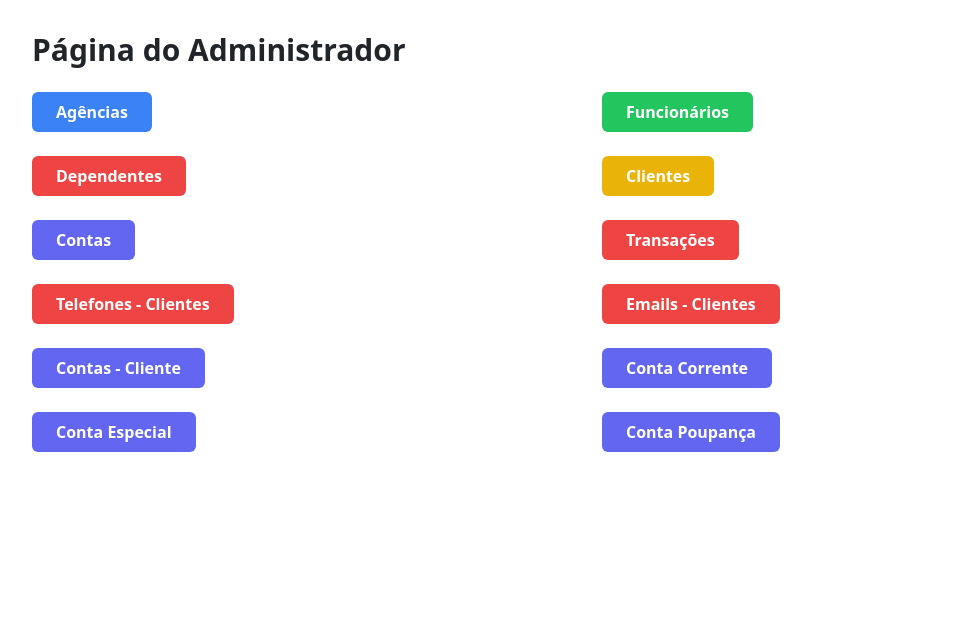
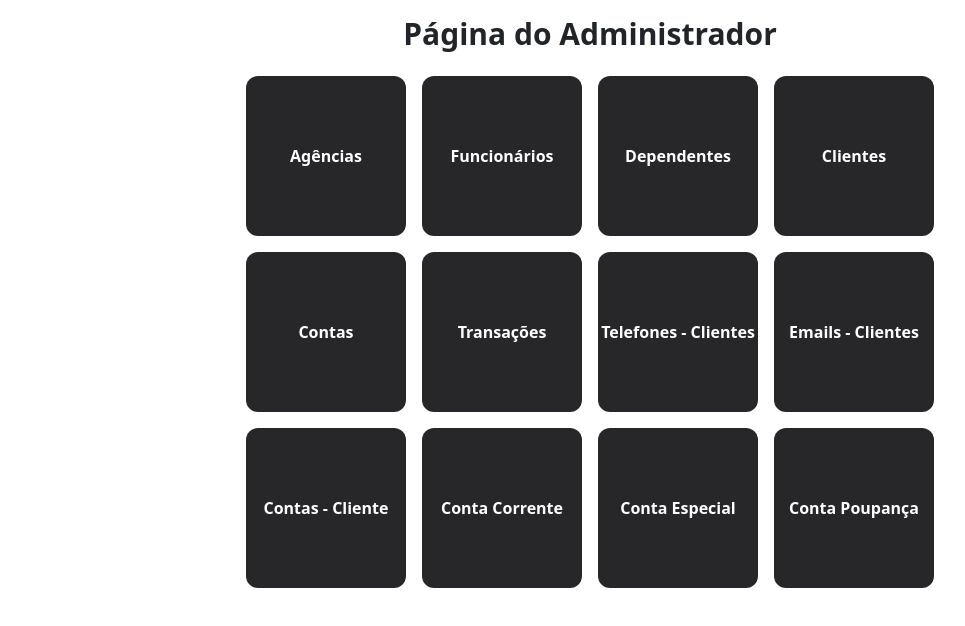
Before and after one commit to luxquinha/NullBank, a React (Create React App) app in the folder client/: page /admin in a window 1280 px wide. Shown: the top 626 px of the page, without its empty margins (50-1015 px from the left). Built offline with nearby package versions, Linux system fonts and the light colour scheme.

Commit message:
Unificando páginas de login

```diff
--- a/client/src/pages/paginas_admin/AdminPage.jsx
+++ b/client/src/pages/paginas_admin/AdminPage.jsx
@@ -3,68 +3,56 @@ import { Link } from "react-router-dom";
 
 const AdminPage = () => {
   return (
-    <div className="container mx-auto p-8">
-      <h1 className="text-3xl font-bold mb-4">Página do Administrador</h1>
-      <div className="grid grid-cols-2 gap-4">
-        <Link to="/agency">
-          <button className="bg-blue-500 hover:bg-blue-700 text-white font-bold py-2 px-4 rounded focus:outline-none focus:shadow-outline-blue active:bg-blue-800">
+    <div className="container w-full h-full pt-3 flex flex-col items-center justify-items-center">
+      <h1 className="text-3xl font-bold mb-4 text-center">Página do Administrador</h1>
+      <div className="w-fit grid grid-cols-4 gap-3">
+        <Link to="/agency"
+        className="no-underline flex items-center justify-center bg-zinc-800 w-40 h-40 rounded-xl font-bold text-white text-md hover:bg-zinc-600">
           Agências
-          </button>
         </Link>
-        <Link to="/func">
-          <button className="bg-green-500 hover:bg-green-700 text-white font-bold py-2 px-4 rounded focus:outline-none focus:shadow-outline-green active:bg-green-800">
+        <Link to="/func"
+        className="no-underline flex items-center justify-center bg-zinc-800 w-40 h-40 rounded-xl font-bold text-white text-md hover:bg-zinc-600">
           Funcionários
-          </button>
         </Link>
-        <Link to="/dependentes">
-          <button className="bg-red-500 hover:bg-red-700 text-white font-bold py-2 px-4 rounded focus:outline-none focus:shadow-outline-red active:bg-red-800">
+        <Link to="/dependentes"
+        className="no-underline flex items-center justify-center bg-zinc-800 w-40 h-40 rounded-xl font-bold text-white text-md hover:bg-zinc-600">
           Dependentes
-          </button>
         </Link>
-        <Link to="/clientes">
-          <button className="bg-yellow-500 hover:bg-yellow-700 text-white font-bold py-2 px-4 rounded focus:outline-none focus:shadow-outline-yellow active:bg-yellow-800">
+        <Link to="/clientes"
+        className="no-underline flex items-center justify-center bg-zinc-800 w-40 h-40 rounded-xl font-bold text-white text-md hover:bg-zinc-600">
           Clientes
-          </button>
         </Link>
-        <Link to="/contas">
-          <button className="bg-indigo-500 hover:bg-indigo-700 text-white font-bold py-2 px-4 rounded focus:outline-none focus:shadow-outline-indigo active:bg-indigo-800">
+        <Link to="/contas"
+        className="no-underline flex items-center justify-center bg-zinc-800 w-40 h-40 rounded-xl font-bold text-white text-md hover:bg-zinc-600">
           Contas
-          </button>
         </Link>
-        <Link to="/transacoes">
-          <button className="bg-red-500 hover:bg-red-700 text-white font-bold py-2 px-4 rounded focus:outline-none focus:shadow-outline-red active:bg-red-800">
+        <Link to="/transacoes"
+        className="no-underline flex items-center justify-center bg-zinc-800 w-40 h-40 rounded-xl font-bold text-white text-md hover:bg-zinc-600">
           Transações
-          </button>
         </Link>
-        <Link to="/telefones">
-          <button className="bg-red-500 hover:bg-red-700 text-white font-bold py-2 px-4 rounded focus:outline-none focus:shadow-outline-red active:bg-red-800">
+        <Link to="/telefones"
+        className="no-underline flex items-center justify-center bg-zinc-800 w-40 h-40 rounded-xl font-bold text-white text-md hover:bg-zinc-600">
           Telefones - Clientes
-          </button>
         </Link>
-        <Link to="/emails">
-          <button className="bg-red-500 hover:bg-red-700 text-white font-bold py-2 px-4 rounded focus:outline-none focus:shadow-outline-red active:bg-red-800">
+        <Link to="/emails"
+        className="no-underline flex items-center justify-center bg-zinc-800 w-40 h-40 rounded-xl font-bold text-white text-md hover:bg-zinc-600">
           Emails - Clientes
-          </button>
         </Link>
-        <Link to="/conta_cliente">
-          <button className="bg-indigo-500 hover:bg-indigo-700 text-white font-bold py-2 px-4 rounded focus:outline-none focus:shadow-outline-indigo active:bg-indigo-800">
+        <Link to="/conta_cliente"
+        className="no-underline flex items-center justify-center bg-zinc-800 w-40 h-40 rounded-xl font-bold text-white text-md hover:bg-zinc-600">
           Contas - Cliente
-          </button>
         </Link>
-        <Link to="/conta_corrente">
-          <button className="bg-indigo-500 hover:bg-indigo-700 text-white font-bold py-2 px-4 rounded focus:outline-none focus:shadow-outline-indigo active:bg-indigo-800">
+        <Link to="/conta_corrente"
+        className="no-underline flex items-center justify-center bg-zinc-800 w-40 h-40 rounded-xl font-bold text-white text-md hover:bg-zinc-600">
           Conta Corrente
-          </button>
         </Link>
-        <Link to="/conta_especial">
-          <button className="bg-indigo-500 hover:bg-indigo-700 text-white font-bold py-2 px-4 rounded focus:outline-none focus:shadow-outline-indigo active:bg-indigo-800">
+        <Link to="/conta_especial"
+        className="no-underline flex items-center justify-center bg-zinc-800 w-40 h-40 rounded-xl font-bold text-white text-md hover:bg-zinc-600">
           Conta Especial
-          </button>
         </Link>
-        <Link to="/conta_poupanca">
-          <button className="bg-indigo-500 hover:bg-indigo-700 text-white font-bold py-2 px-4 rounded focus:outline-none focus:shadow-outline-indigo active:bg-indigo-800">
+        <Link to="/conta_poupanca"
+        className="no-underline flex items-center justify-center bg-zinc-800 w-40 h-40 rounded-xl font-bold text-white text-md hover:bg-zinc-600">
           Conta Poupança
-          </button>
         </Link>
       </div>
     </div>
--- a/client/src/pages/paginas_func/HomeFuncionario.jsx
+++ b/client/src/pages/paginas_func/HomeFuncionario.jsx
@@ -2,6 +2,6 @@ import React from "react";
 
 export default function HomeFuncionario(){
     return(
-        <div> </div>
+        <span>Página de acesso do funcionário</span>
     )
 }
--- a/client/src/pages/paginas_iniciais/SingIn.jsx
+++ b/client/src/pages/paginas_iniciais/SingIn.jsx
@@ -1,4 +1,4 @@
-import React from "react";
+import React, {useState} from "react";
 import { Link } from "react-router-dom";
 import { useForm } from "react-hook-form";
 import { z } from 'zod'
@@ -12,13 +12,18 @@ import ErrorMessage from "../../componentes/ErrorMessage";
 import { seta } from '../../icons/icones'
 
 const loginAcessSchema = z.object({
-    cpf: z.string().length(11, {message: 'Digite um cpf válido'}),
-    password: z.string().min(6, {message: 'Deve conter 6 caracteres'})
+    key: z.string(),
+    password: z.string().min(4, {message: 'Minimo 4 caracteres'})
 }).refine(data => data.cpf !== undefined || data.password !== undefined, {
     message: 'Campo obrigatório'
 })
 
 export default function SingIn(){
+    const adminUser = {
+        user: 'Admin',
+        password: '1234'
+    }
+    const [tipoUsuario, setTipoUsuario] = useState('dba')
     const irPara = useNavigate()
     const fundo = {
         backgroundImage: "url('https://media.istockphoto.com/id/1442295199/pt/foto/successful-financier-investor-works-inside-office-at-work-businessman-in-business-suit-uses.jpg?s=1024x1024&w=is&k=20&c=0SNAhOhTTARN8a85GRk9AtNgl5dF0RFK7NvvZhNGEw8=')"
@@ -26,9 +31,22 @@ export default function SingIn(){
     const { register, handleSubmit, formState: { errors } } = useForm({
         resolver: zodResolver(loginAcessSchema)
     })
+
+    const isAdmin = (data)=>{
+        return (data.key === adminUser.user && data.password === adminUser.password)
+    }
+
     const onSubmit = (data)=>{
-        console.log(data)
-        irPara('/admin')
+        // Condicional que vai dizer qual pagina deve ser redicionada para o usuário:
+        if(isAdmin(data))
+            irPara('/admin')
+        else if(tipoUsuario === 'funcionario')
+            // Função que verifica se é um funcionário dentro de uma condicional
+            irPara('/funcionario')
+        // Caso seja um cliente:
+        else if(tipoUsuario === 'cliente')
+            // Função que verifica se é um cliente dentro de uma condicional
+            irPara('/home')
     }
     return(
         <div className="flex flex-row items-center w-full">
@@ -39,11 +57,17 @@ export default function SingIn(){
             </div>
             <div className="h-screen w-[50%] flex flex-col">
                 <div className="w-[88%] h-[80%] flex flex-col p-10 items-center self-center justify-center gap-2">
-                    <span className="text-3xl font-semibold self-start ml-[13%] mb-3">Acesse sua conta</span>
+                    <span className="text-3xl font-semibold self-start ml-[13%] mb-3">
+                        {(tipoUsuario === 'funcionario') ? 'Seja bem-vindo Funcionário' : (tipoUsuario === 'cliente') ?
+                        'Acesse sua conta' : 'Seja bem-vindo Administrador'}
+                    </span>
                     <form onSubmit={handleSubmit(onSubmit)} className="flex flex-col w-[75%] h-[50%] border-solid border-red-500 gap-y-6">
-                        <span className="self-start text-sm">CPF</span>
-                        <InputBorderBottom width={'full'} register={register} label={'cpf'}/>
-                        {errors.cpf && <ErrorMessage message={errors.cpf?.message}/>}
+                        <span className="self-start text-sm">
+                        {(tipoUsuario === 'funcionario') ? 'Matrícula' : (tipoUsuario === 'cliente') ?
+                        'CPF' : 'Usuário'}
+                        </span>
+                        <InputBorderBottom width={'full'} register={register} label={'key'}/>
+                        {errors.key && <ErrorMessage message={errors.key?.message}/>}
                         <span className="self-start text-sm mt-4">Senha</span>
                         <InputBorderBottom width={'full'} type={'password'} register={register} label={'password'} />
                         {errors.cpf && <ErrorMessage message={errors.password?.message}/>}
@@ -51,9 +75,10 @@ export default function SingIn(){
                     </form>
                 </div>
                 <div className="bg-zinc-200 flex flex-row items-center justify-around w-full h-[20%]">
-                    <Link to={'/loginFuncionario'} className="no-underline font-semibold text-sm text-cyan-600 hover:text-cyan-500">Sou funcionário</Link>
-                    <Link to={'/loginAdmin'} className="no-underline font-semibold text-sm text-cyan-600 hover:text-cyan-500">Sou DBA</Link>
-                    <Link to={'/'} className="no-underline font-semibold text-sm text-cyan-600 hover:text-cyan-500">Não sou cliente</Link>
+                    <button className="no-underline font-semibold text-sm text-cyan-600 hover:text-cyan-500" onClick={()=>{setTipoUsuario('funcionario')}}>Sou funcionário</button>
+                    <button className="no-underline font-semibold text-sm text-cyan-600 hover:text-cyan-500" onClick={()=>{setTipoUsuario('cliente')}}>Sou Cliente</button>
+                    <button className="no-underline font-semibold text-sm text-cyan-600 hover:text-cyan-500" onClick={()=>{setTipoUsuario('dba')}}>Sou DBA</button>
+                    {/* <Link to={'/'} className="no-underline font-semibold text-sm text-cyan-600 hover:text-cyan-500">Não sou cliente</Link> */}
                 </div>
             </div>
         </div>
```
Lines whose indentation alone changed are shown as unchanged.
